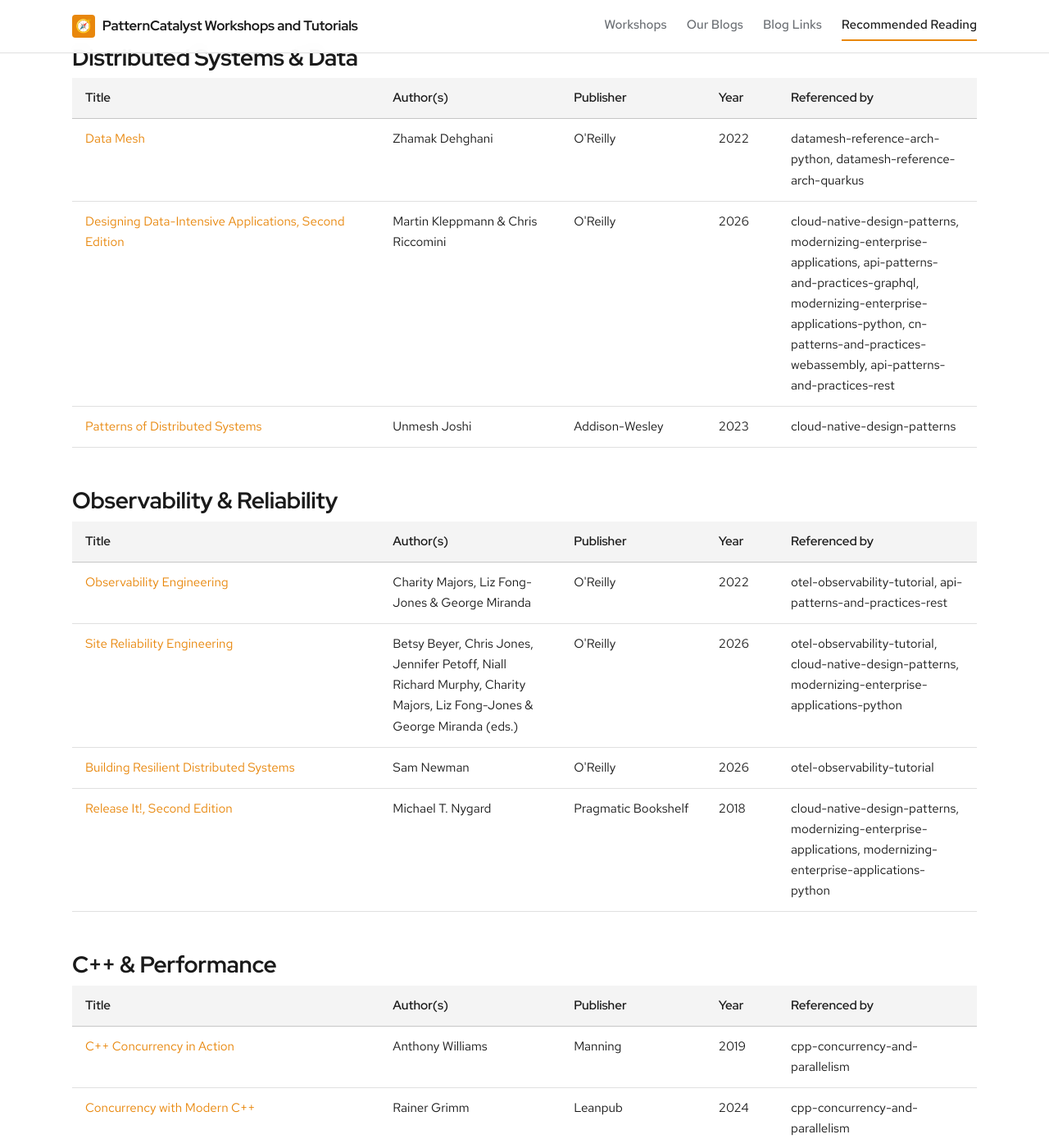
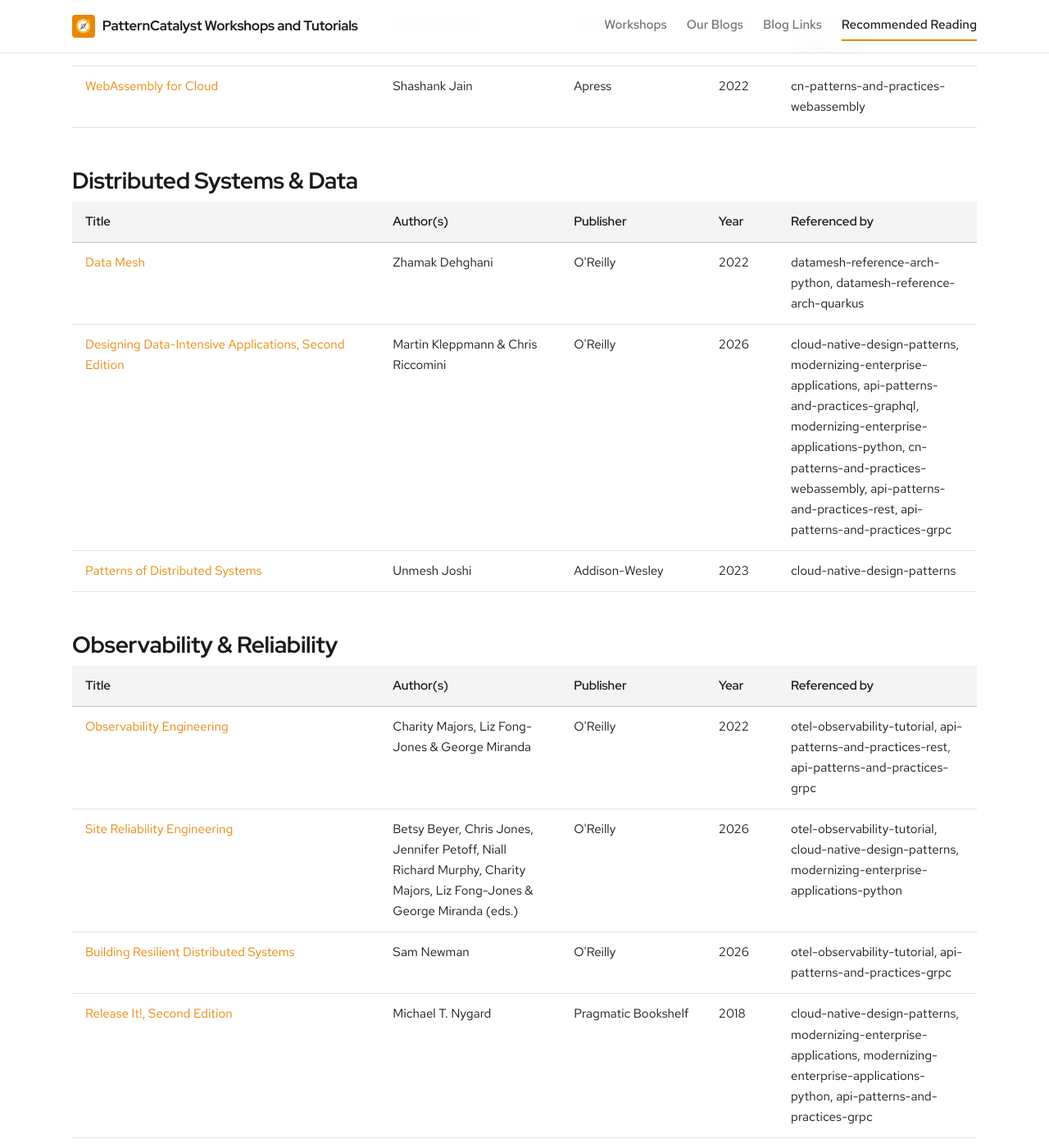
Before and after one commit to patterncatalyst/patterncatalyst-workshops-tutorials-list, a Jekyll site: the page built from books.html, in a window 1280 px wide and 1400 px high, scrolled down 4436 px. Shown: the whole window at 82% size. Built offline with Jekyll 4.4.1, drawn with Linux system fonts in a browser that asks for light colours; some web fonts are replaced; some of the changed text lies outside the part shown.

Commit message:
chore(books): add api-patterns-and-practices-grpc to the bibliography (#27)
Add the gRPC site to gen-books ALLOWED_REPOS and regenerate books.yml. gRPC now
appears in referenced_by across 14 titles (shared API-design and microservices
books plus the two gRPC-specific Go titles, already categorized).

Co-authored-by: PatternCatalyst <local@example.invalid>

```diff
--- a/_data/books.yml
+++ b/_data/books.yml
@@ -84,6 +84,7 @@
   review_note: "Full subtitle: Patterns and Practices for Stable Software. As of Oct 2026 this title is in O'Reilly early access, not yet fully published; confirmed via the author's own site (samnewman.io) and the O'Reilly product page, with print publication targeted for September 2026."
   referenced_by:
     - "otel-observability-tutorial"
+    - "api-patterns-and-practices-grpc"
 
 - title: "C++ High Performance"
   authors: "Andrist, B. & Sehr, V."
@@ -114,6 +115,7 @@
   review_note: "There are two distinct O'Reilly editions of this title by Liz Rice: the 1st edition (ISBN 9781492056690) is copyright 2020, which is what OpenLibrary matched during --enrich and flagged as a year conflict; the 2nd edition (ISBN 9798341627697), released Oct 2025 with a 2026 copyright page, matches this entry's year=2025 and is what the url points to."
   referenced_by:
     - "hummingbird-tutorial"
+    - "api-patterns-and-practices-grpc"
 
 - title: "Crafting Great APIs with Domain-Driven Design"
   authors: "Annegret Junker & Fabrizio Lazzaretti"
@@ -274,6 +276,7 @@
     - "datamesh-reference-arch-python"
     - "minikube-on-fedora"
     - "api-patterns-and-practices-rest"
+    - "api-patterns-and-practices-grpc"
 
 - title: "Monolith to Microservices"
   authors: "Sam Newman"
@@ -297,6 +300,7 @@
   referenced_by:
     - "otel-observability-tutorial"
     - "api-patterns-and-practices-rest"
+    - "api-patterns-and-practices-grpc"
 
 - title: "Optimizing Cloud Native Java"
   authors: "Evans, B. J., & Gough, J."
@@ -309,6 +313,7 @@
     - "quarkus-optimization"
     - "spring-boot-optimization"
     - "api-patterns-and-practices-rest"
+    - "api-patterns-and-practices-grpc"
 
 - title: "Platform Engineering on Kubernetes"
   authors: "Mauricio Salatino"
@@ -366,6 +371,7 @@
   referenced_by:
     - "quarkus-optimization"
     - "spring-boot-optimization"
+    - "api-patterns-and-practices-grpc"
 
 - title: "C++ Concurrency in Action"
   authors: "Anthony Williams"
@@ -452,6 +458,7 @@
     - "modernizing-enterprise-applications-python"
     - "cn-patterns-and-practices-webassembly"
     - "api-patterns-and-practices-rest"
+    - "api-patterns-and-practices-grpc"
 
 - title: "Building Event-Driven Microservices, Second Edition"
   authors: "Adam Bellemare"
@@ -515,6 +522,7 @@
     - "cloud-native-design-patterns"
     - "modernizing-enterprise-applications"
     - "modernizing-enterprise-applications-python"
+    - "api-patterns-and-practices-grpc"
 
 - title: "Architecture Modernization"
   authors: "Nick Tune with Jean-Georges Perrin"
@@ -558,6 +566,7 @@
   referenced_by:
     - "modernizing-enterprise-applications"
     - "modernizing-enterprise-applications-python"
+    - "api-patterns-and-practices-grpc"
 
 - title: "gRPC Go for Professionals"
   authors: "Clément Jean"
--- a/scripts/gen-books.py
+++ b/scripts/gen-books.py
@@ -55,6 +55,7 @@
     "coloringbooks",
     "helm-for-developers",
     "api-patterns-and-practices-rest",
+    "api-patterns-and-practices-grpc",
     "cn-patterns-and-practices-webassembly",
 ]
 
```
